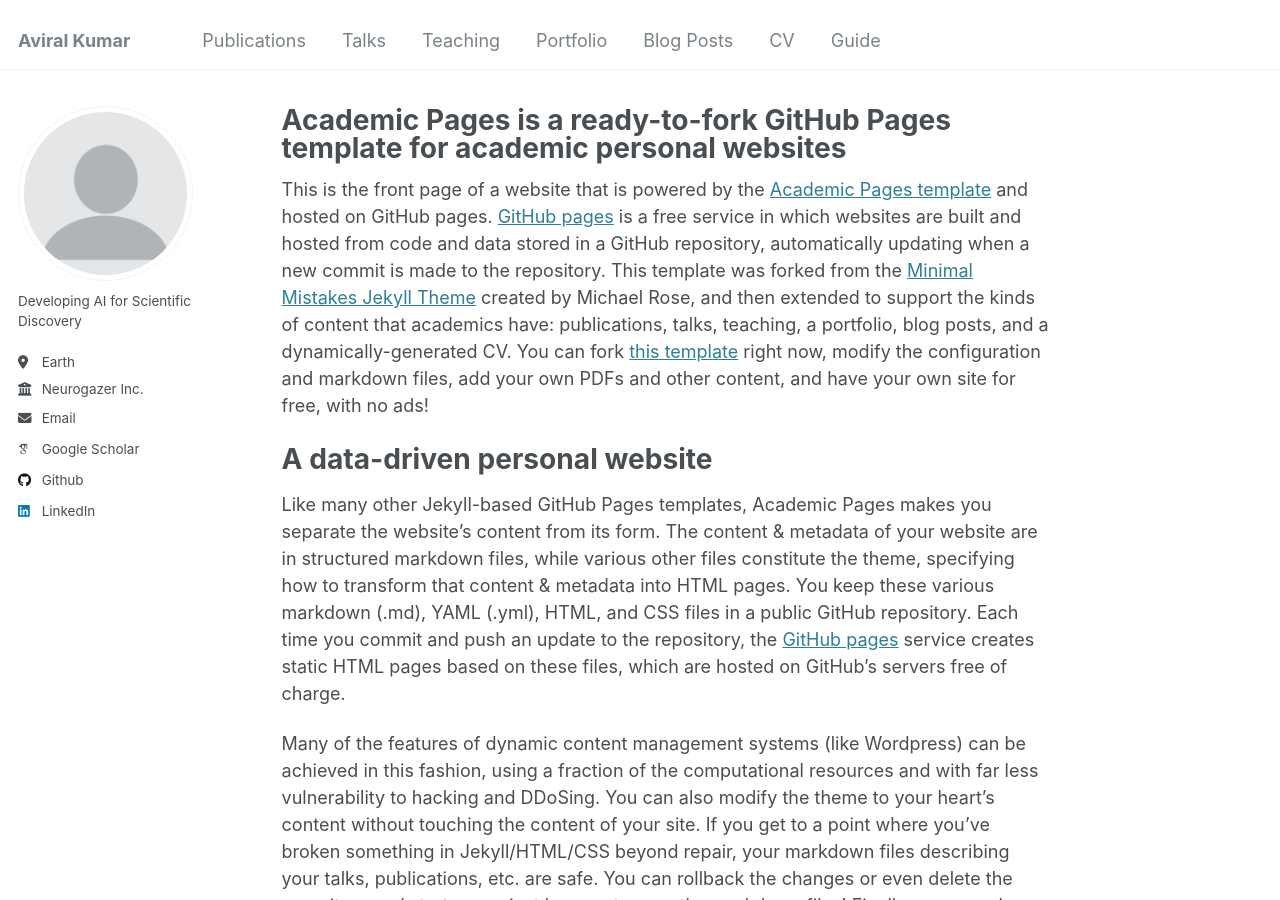
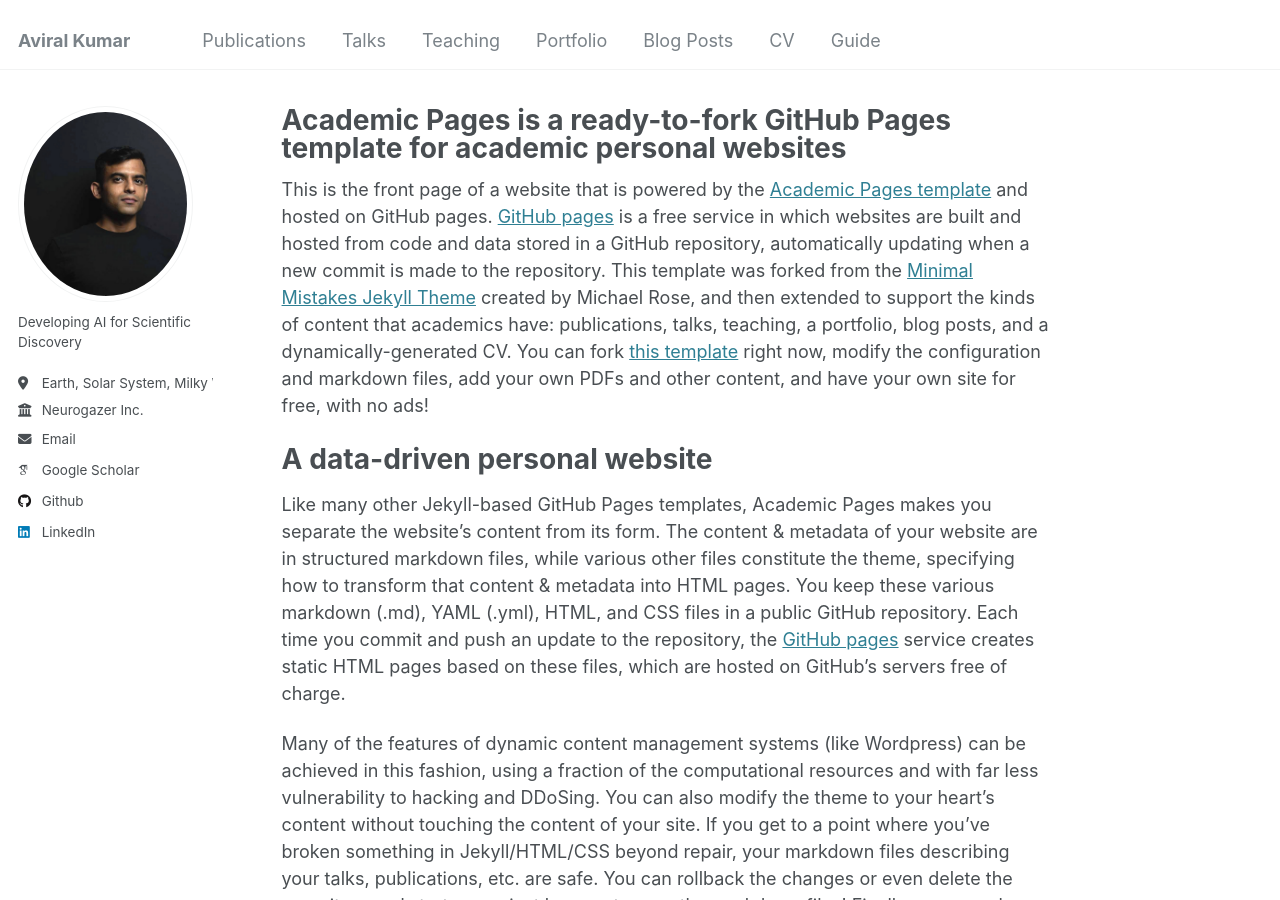
Before and after one commit to kumar-aviral/kumar-aviral.github.io, a Jekyll site: the page built from _pages/about.md, in a window 1280 px wide and 900 px high. Built offline with Jekyll 4.4.1, drawn with Linux system fonts in a browser that asks for light colours; some web fonts are replaced.

Commit message:
Update _config.yml

```diff
--- a/_config.yml
+++ b/_config.yml
@@ -21,11 +21,11 @@
 #               Additional customization can be done by editing /_includes/author-profile.html
 author:
   # Biographic information
-  avatar           : "profile.png"
+  avatar           : "profile_picture.jpg"
   name             : #""
   pronouns         : # example: "she/her"
   bio              : "Developing AI for Scientific Discovery"
-  location         : "Earth"
+  location         : "Earth, Solar System, Milky Way"
   employer         : "Neurogazer Inc."
   uri              : # URL
   email            : "aviralk@alumni.cmu.edu"
```
